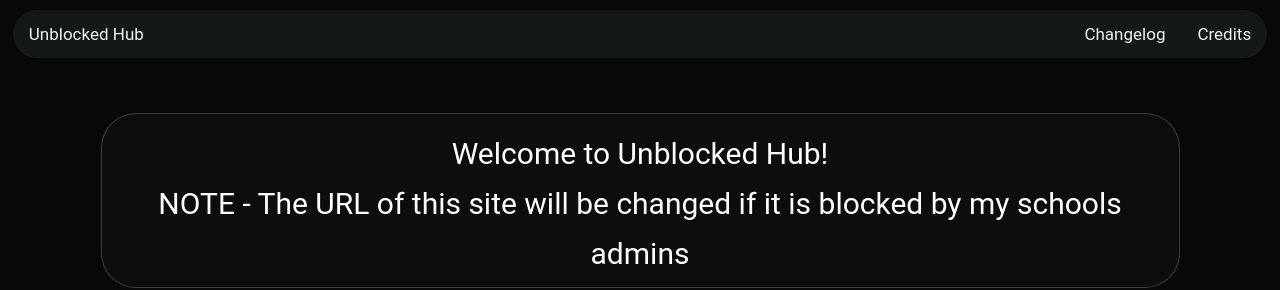
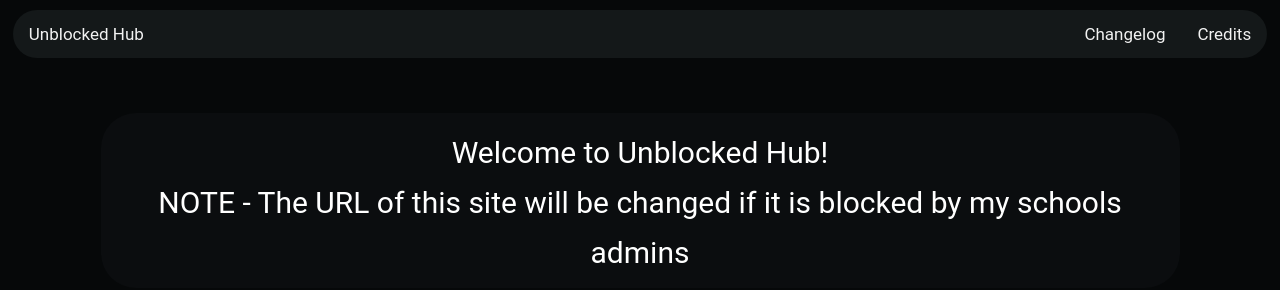
Before and after one commit to dragonBall561/unblocked-hub, a website: page public/index.html in a window 1280 px wide. Shown: the top 290 px of the page. Drawn offline with Linux system fonts and the light colour scheme; a web font is replaced by a local one.

Commit message:
Remove Welcome Border

```diff
--- a/public/css/style.css
+++ b/public/css/style.css
@@ -45,7 +45,6 @@
 	width: 1079px;
 	padding: 15px 15px;
 	background: #0b0d0f;
-	border: solid 1px rgb(255, 255, 255, .2);
 }
 
 header #intro {
```
